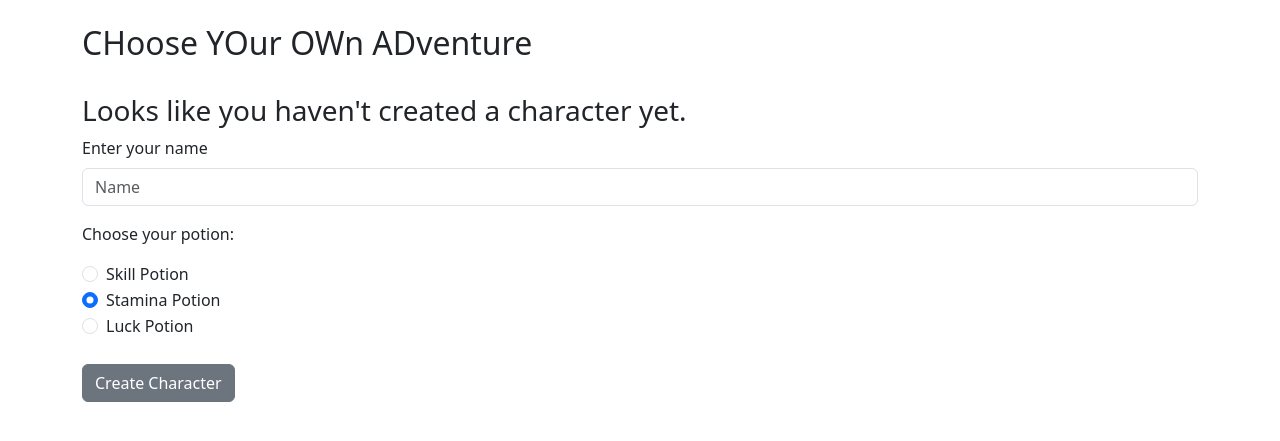
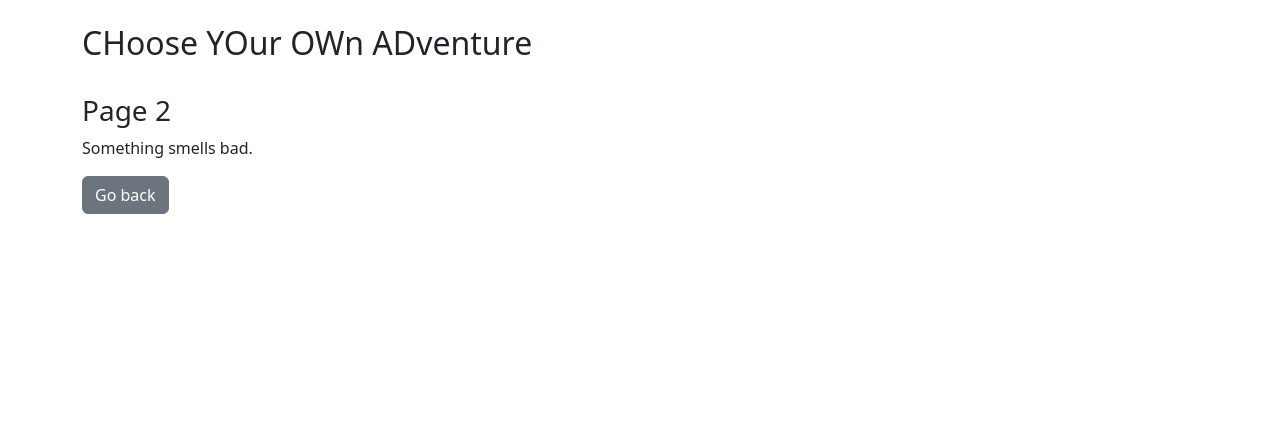
Before and after one commit to drmelious/chyoowad-app, a Flask app: page / in a window 1280 px wide. Shown: the part 56-497 px from the top of the page. Run offline with Flask 3, Linux system fonts and the light colour scheme.

Commit message:
stripped back to basics

```diff
--- a/server/entity.py
+++ /dev/null
@@ -1,42 +0,0 @@
-from server import diceroll
-
-#character = {"skill":10, "stamina":19, "luck":10}
-class Player:
-    def __init__(self):
-        self.resetChar()
-
-    def resetChar(self):
-        self.skill = 10
-        self.initSkill = 10
-        self.stamina = 19
-        self.initStamina = 19
-        self.luck = 10
-        self.initLuck = 10
-        self.provisions = 10
-        self.gold = 0
-        self.items = ["Sword", "Leather Armour"]
-        self.dragonFire = False
-
-    def luckTest(self):
-        roll = diceroll.twoDsix()
-        #test failing
-        #roll = 20
-        if self.luck >= roll:
-            return [True, roll]
-        else:
-            return [False, roll]
-
-    def skillTest(self):
-        roll = diceroll.twoDsix()
-        #test failing
-        #roll = 20
-        if self.skill >= roll:
-            return [True, roll]
-        else:
-            return [False, roll]
-
-class Monster:
-    def setMonster(self, name, skill, stamina):
-        self.name = name
-        self.skill = skill
-        self.stamina = stamina
--- /dev/null
+++ b/server/static/first_steps.json
@@ -0,0 +1,21 @@
+{
+    "book":"first_steps",
+    "book_name":"First Steps",
+    "pages":[
+        {
+            "page":0,
+            "title":"Introduction",
+            "text":"You wake up in a strange room with a door in front of you. You go through the door.",
+            "option":"Go through the door",
+            "next_page":1
+        },
+        {
+            "page":1,
+            "title":"Page 2",
+            "text":"Something smells bad.",
+            "option":"Go back",
+            "next_page":0
+        }
+    ]
+
+}
--- a/server/templates/char_creation.html
+++ /dev/null
@@ -1,31 +0,0 @@
-{% extends "header.html" %}
-{% block content %}
-<h3>Looks like you haven't created a character yet.</h3>
-<form action="/intro" method="POST">
-    <div class="mb-3">
-        <label for="CharName" class="form-label">Enter your name</label>
-        <input type="text" class="form-control" id="CharName" placeholder="Name" name="name">
-    </div>
-    <p>Choose your potion:</p>
-    <div class="form-check">
-        <input class="form-check-input" type="radio" name="potionChoice" id="skillRadio" value="skillPotion">
-        <label class="form-check-label" for="skillRadio">
-          Skill Potion
-        </label>
-      </div>
-      <div class="form-check">
-        <input class="form-check-input" type="radio" name="potionChoice" id="staminaRadio" value="staminaPotion" checked>
-        <label class="form-check-label" for="staminaRadio">
-          Stamina Potion
-        </label>
-      </div>
-      <div class="form-check">
-        <input class="form-check-input" type="radio" name="potionChoice" value="luckPotion" id="luckRadio">
-        <label class="form-check-label" for="luckRadio">
-          Luck Potion
-        </label>
-      </div>
-      <br/>
-    <button type="submit" class="btn btn-secondary">Create Character</button>
-</form>
-{% endblock %}
--- a/server/templates/header.html
+++ b/server/templates/header.html
@@ -15,7 +15,7 @@
               Books
             </a>
             <ul class="dropdown-menu">
-              <li><a class="dropdown-item" href="#">Book1</a></li>
+              <li><a class="dropdown-item" href="#">First Steps</a></li>
               <li><hr class="dropdown-divider"></li>
               <li><a class="dropdown-item" href="#">I'm Sure I'll Do Others...</a></li>
               <li><a class="dropdown-item" href="#">Promise...</a></li>
--- a/server/templates/intro.html
+++ b/server/templates/intro.html
@@ -1,8 +1,8 @@
-{% extends "char_summary.html" %}
-{% block page %}
-<h3>Introduction</h3>
-<p>Text</p>
-<form action="/page1" method="POST">
-    <button type="submit" class="btn btn-secondary">Onwards</button>
+{% extends "header.html" %}
+{% block content %}
+<h3>{{ page.title }}</h3>
+<p>{{ page.text }}</p>
+<form action="/" method="POST">
+    <button type="submit" class="btn btn-secondary">{{ page.option }}</button>
 </form>
 {% endblock %}
--- a/server/views.py
+++ b/server/views.py
@@ -1,96 +1,14 @@
 from flask import Blueprint, render_template, request
-from server import entity, diceroll
+import json
 
 views = Blueprint('views', __name__)
-myCharacter = entity.Player()
-currentMonster = entity.Monster()
-returnPage = 0
-escapePage = 0
+currentPage = 0
 
 @views.route('/', methods=["GET", "POST"])
 def home():
-    myCharacter.resetChar()
-    return render_template("char_creation.html")
-
-@views.route('/intro', methods=["POST"])
-def intro():
-    #get character input
-    name = request.form.get("name")
-    myCharacter.name = name
-    myCharacter.potionCount = 2
-    if request.form["potionChoice"] == "skillPotion":
-        myCharacter.potionType = "skill"
-    elif request.form["potionChoice"] == "staminaPotion":
-        myCharacter.potionType = "stamina"
-    elif request.form["potionChoice"] == "luckPotion":
-        myCharacter.potionType = "luck"
-    else:
-        myCharacter.potionType = "none"
-        myCharacter.potionCount = 0
-    myCharacter.potionDisplay = myCharacter.potionType.title()
-    return render_template("intro.html", character=myCharacter)
-
-@views.route('/usedPotion', methods=["POST"])
-def usedPotion():
-    if myCharacter.potionCount > 0:
-        noPotions = False
-        myCharacter.potionCount -= 1
-        if myCharacter.potionType == "skill":
-            myCharacter.skill = myCharacter.initSkill
-        elif myCharacter.potionType == "stamina":
-            myCharacter.stamina = myCharacter.initStamina
-        elif myCharacter.potionType == "luck":
-            myCharacter.luck = myCharacter.initLuck
-    else:
-        noPotions = True
-    return render_template("used_potion.html", character=myCharacter, monster=currentMonster, noPotions=noPotions)
-
-@views.route('/usedProvision', methods=["POST"])
-def usedProvision():
-    if myCharacter.provisions == 0:
-        noProvisions = True
-    else:
-        myCharacter.provisions -= 1
-        myCharacter.stamina += 4
-        if myCharacter.stamina > myCharacter.initStamina:
-            myCharacter.stamina = 19
-        noProvisions = False
-    return render_template("used_provision.html", character=myCharacter, noProvisions=noProvisions)
-
-@views.route('/combatStart', methods=["POST"])
-def combatStart():
-    return render_template("combat_start.html", character=myCharacter, monster=currentMonster, escape=escapePage)
-
-@views.route('/combat', methods=["POST"])
-def combat():
-    #roll dice and work out who won this round
-    playerAttack = diceroll.twoDsix() + myCharacter.skill
-    monsterAttack = diceroll.twoDsix() + currentMonster.skill #+ 20 make the monster win
-    if playerAttack >= monsterAttack:
-        currentMonster.stamina -= 2
-        playerWin = True
-    else:
-        myCharacter.stamina -= 2
-        playerWin = False
-    #work out if someones dead and direct to appropriate page
-    if myCharacter.stamina <= 0:
-        myCharacter.resetChar()
-        return render_template("you_died.html")
-    elif currentMonster.stamina <= 0:
-        pageString = "pages/page"+str(returnPage)+"r.html"
-        return render_template(pageString, character=myCharacter, playerAttack=playerAttack, monsterAttack=monsterAttack)
-    else:
-        return render_template("combat.html", character=myCharacter, monster=currentMonster, playerWin=playerWin, playerAttack=playerAttack, monsterAttack=monsterAttack, escape=escapePage)
-
-@views.route('/escape', methods=["POST"])
-def escape():
-    global escapePage
-    pageString = "pages/page"+str(escapePage)+".html"
-    escapePage = 0
-    return render_template(pageString, character=myCharacter)
-
-@views.route('/return', methods=["POST"])
-def goBack():
-    global returnPage
-    pageString = "pages/page"+str(returnPage)+".html"
-    return render_template(pageString, character=myCharacter)
+    with open('server/static/first_steps.json') as data:
+        book = json.load(data)
+    global currentPage
+    page=book["pages"][currentPage]
+    currentPage = page["next_page"]
+    return render_template("intro.html", page=page)
```
Also changed, not shown: server/templates/char_summary.html (deleted, +0 -34 lines), server/templates/combat.html (deleted, +0 -44 lines), server/templates/combat_start.html (deleted, +0 -37 lines), server/templates/mock.html (deleted, +0 -99 lines), server/templates/used_potion.html (deleted, +0 -24 lines), server/templates/used_provision.html (deleted, +0 -12 lines), server/templates/you_died.html (deleted, +0 -8 lines).
